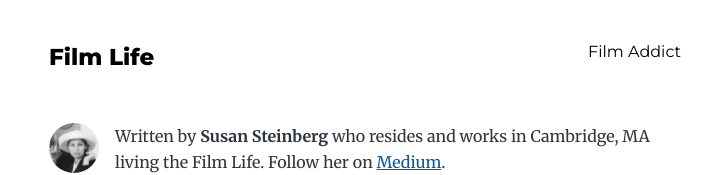
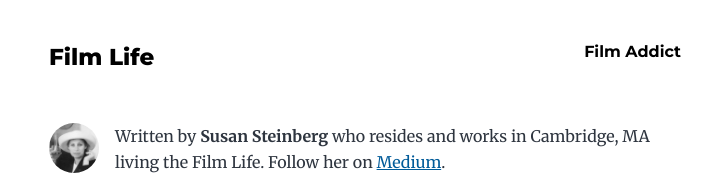
Before and after one commit to darrindevs/filmlife, a Gatsby site: page / in a window 1280 px wide. Shown: the top 175 px of the page, without its empty margins (275-987 px from the left). Built offline with nearby package versions, Linux system fonts and the light colour scheme; Gatsby itself is replaced by a stand-in of ours.

Commit message:
update style for nav

```diff
--- a/src/style.css
+++ b/src/style.css
@@ -351,7 +351,7 @@ a:focus {
 
 
 .header-link-secondary {
-  font-weight: var(--fontWeight-light);
+  font-weight: var(--fontWeight-bold);
   font-family: var(--font-heading);
   text-decoration: none;
   font-size: var(--fontSize-1);
```
